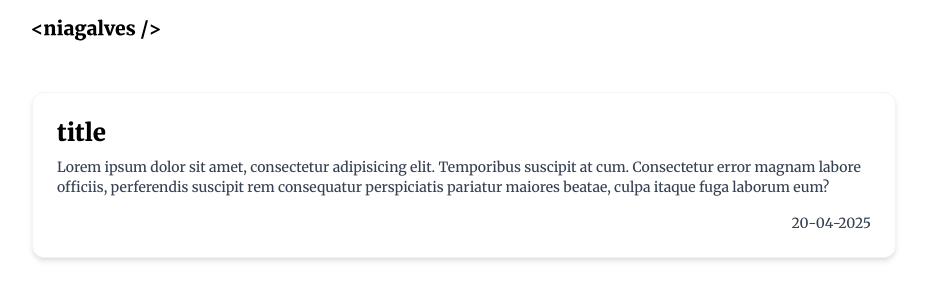
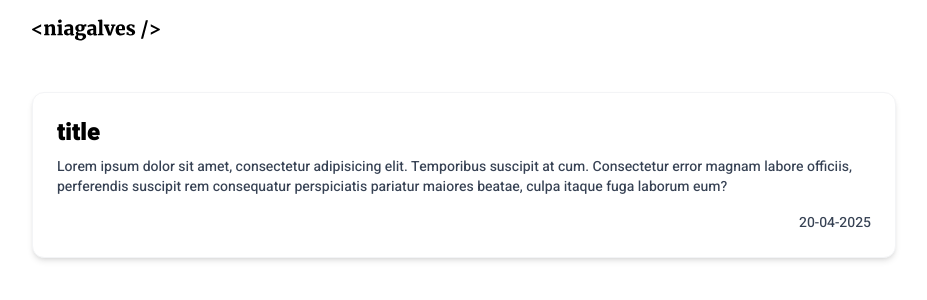
Before and after one commit to niagalves/niagalves.com, a SvelteKit app: page / in a window 1280 px wide. Shown: the top 300 px of the page, without its empty margins (176-1103 px from the left). Built offline with nearby package versions, Linux system fonts and the light colour scheme.

Commit message:
refactor: update google font

```diff
--- a/src/theme/app.css
+++ b/src/theme/app.css
@@ -1,12 +1,12 @@
-@import url('https://fonts.googleapis.com/css2?family=Merriweather:ital,opsz,wght@0,18..144,300..900;1,18..144,300..900&display=swap');
+@import url('https://fonts.googleapis.com/css2?family=Heebo:wght@100..900&display=swap');
 @import 'tailwindcss';
 
 @theme {
-	--font-merriweather: 'Merriweather', serif;
+	--font-heebo: 'Heebo', sans-serif;
 }
 
 html,
 body,
 table {
-	@apply font-merriweather bg-white text-base text-gray-700;
+	@apply font-heebo bg-white text-base text-gray-700;
 }
```
